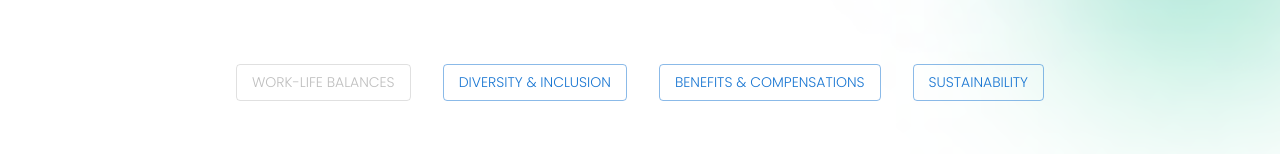
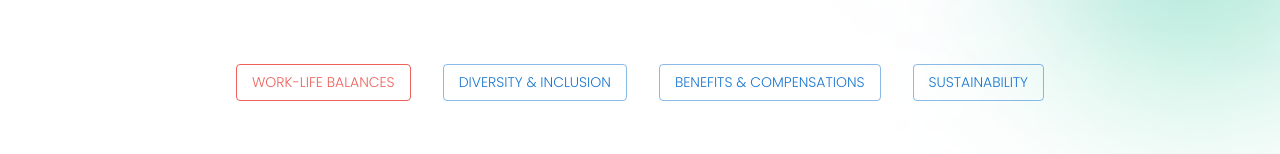
Before and after one commit to Job-Advisor-project/FrontEnd, a React (Create React App) app in the folder react/: page /searchResult in a window 1280 px wide. Shown: the part 406-560 px from the top of the page. Built offline with nearby package versions, Linux system fonts and the light colour scheme; no server answers.

Commit message:
changed color for buttons

```diff
--- a/react/src/components/CarouselCards.jsx
+++ b/react/src/components/CarouselCards.jsx
@@ -50,7 +50,7 @@ export default function CarouselSlide({ onSelect }) {
       clipBehavior="Clip.none"
     >
       {slider.map((item) => (
-        <Item key={item.id} item={item} onSelect={onSelect} />
+        <Item cursor="pointer" key={item.id} item={item} onSelect={onSelect} />
       ))}
     </Carousel>
   );
--- a/react/src/components/HeroSection.jsx
+++ b/react/src/components/HeroSection.jsx
@@ -30,6 +30,7 @@ export default function TitleTag({ selected }) {
       <Grid item xs={4} md={4}>
         <Typography sx={{ ml: 5 }}>
           <img
+            style={{ cursor: "pointer" }}
             src="../assets/ja-logo.png"
             alt="jobadvisorlogo"
             width={150}
--- a/react/src/components/Item.jsx
+++ b/react/src/components/Item.jsx
@@ -15,6 +15,7 @@ export default function Item({ item, onSelect }) {
         justifyContent: "center",
         width: "350px",
         height: "350px",
+        cursor: "pointer",
       }}
       onClick={() => {
         onSelect(item.collection);
--- a/react/src/components/TagButtons.jsx
+++ b/react/src/components/TagButtons.jsx
@@ -10,6 +10,7 @@ export const TagButtons = ({ onClick, selected }) => {
           <Button
             sx={{ m: 2 }}
             variant="outlined"
+            cursor="pointer"
             key={item.name}
             onClick={() => {
               onClick(item.collection);
@@ -18,7 +19,13 @@ export const TagButtons = ({ onClick, selected }) => {
             {item.title}
           </Button>
         ) : (
-          <Button sx={{ m: 2 }} variant="outlined" disabled key={item.name}>
+          <Button
+            sx={{ m: 2 }}
+            style={{ color: "#EC615B", borderColor: "#EC615B" }}
+            variant="outlined"
+            disabled
+            key={item.name}
+          >
             {item.title}
           </Button>
         )
--- a/react/src/pages/CompanyOverview.jsx
+++ b/react/src/pages/CompanyOverview.jsx
@@ -23,6 +23,7 @@ export default function CompanyOverview({ company }) {
         <img
           src="../assets/ja-logo.png"
           alt="jobadvisorlogo"
+          style={{ cursor: "pointer" }}
           width={170}
           height={150}
           onClick={() => navigate("/")}
```
